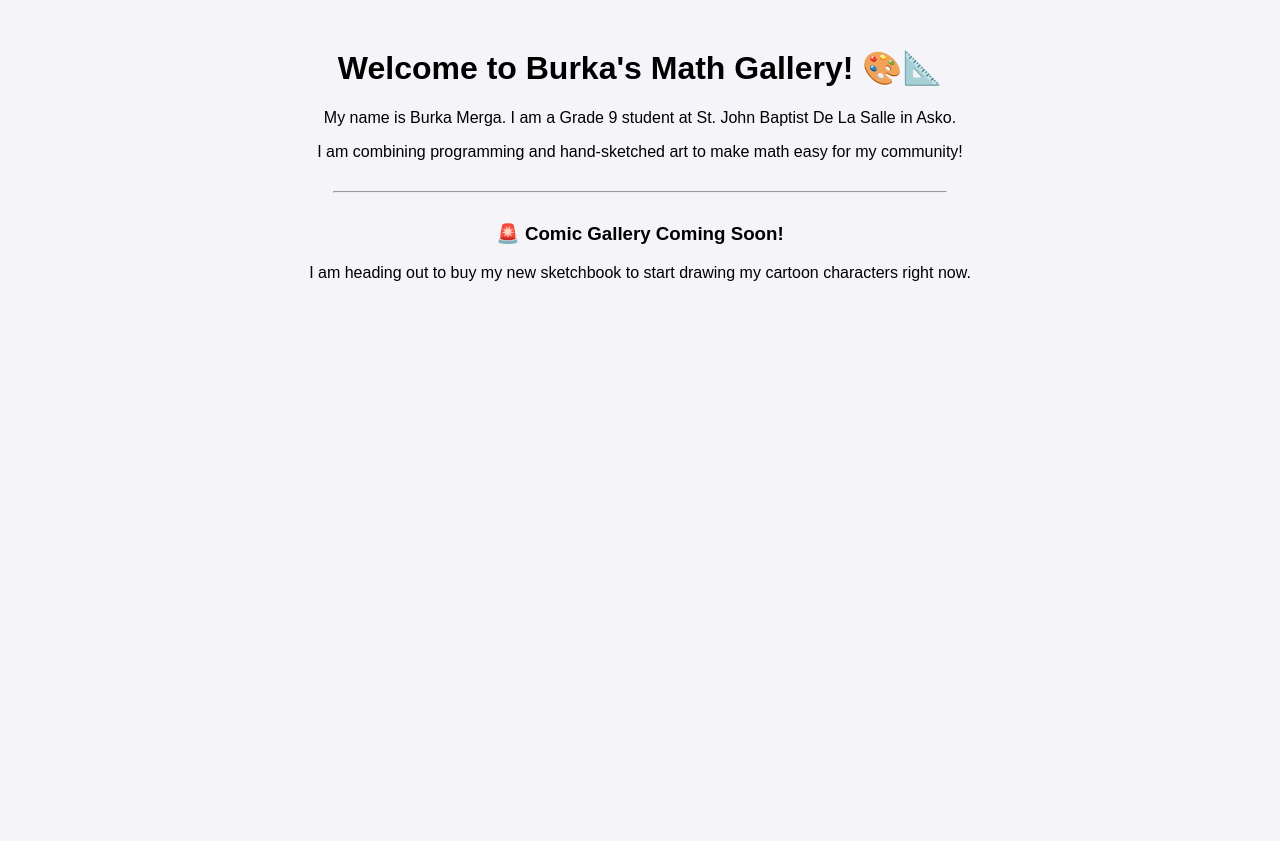
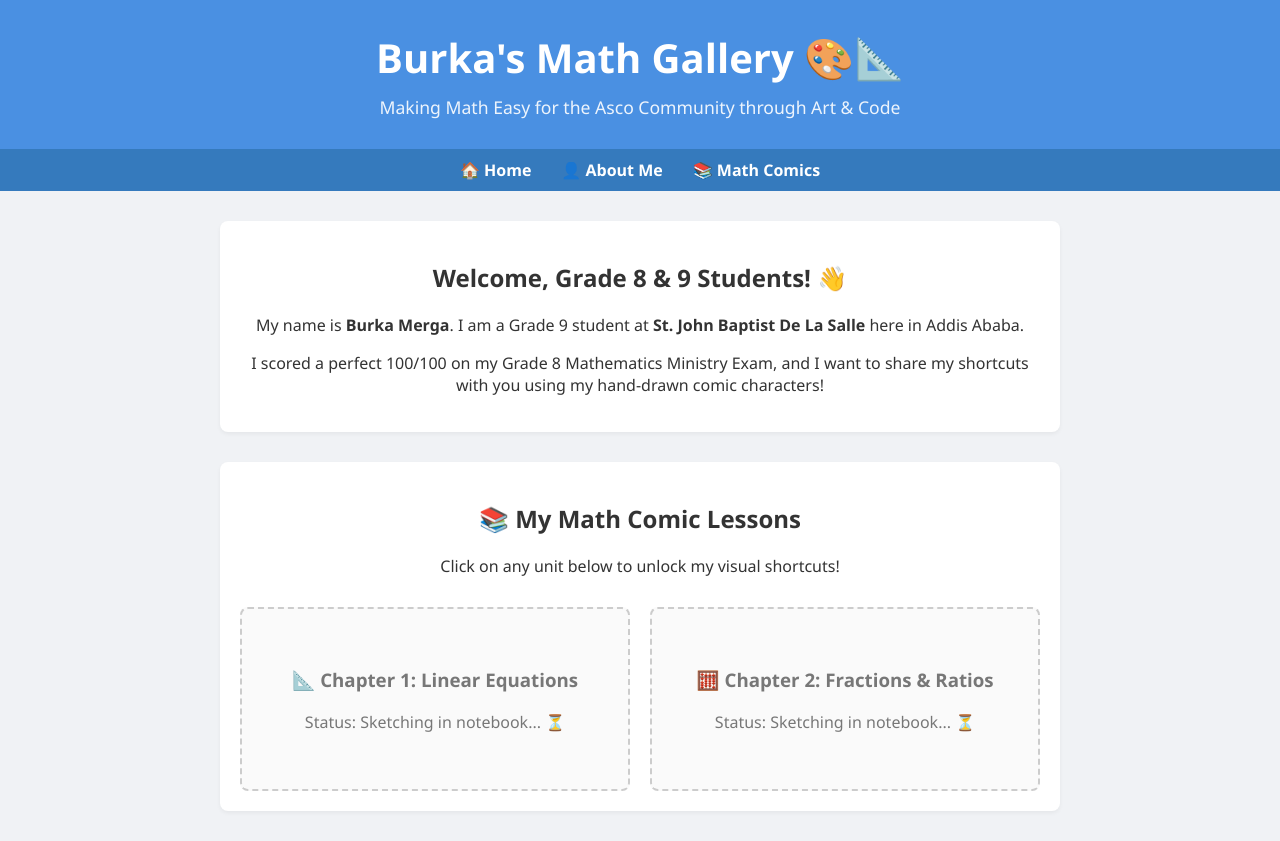
Before and after one commit to burkamerga/de-la-salle-math, a plain HTML site: page index.html in a window 1280 px wide. Before the commit the page ends 800 px from the top, so only its background shows below. Drawn offline with Linux system fonts and the light colour scheme.

Commit message:
Update index.html

```diff
--- a/index.html
+++ b/index.html
@@ -4,17 +4,51 @@
     <meta charset="UTF-8">
     <meta name="viewport" content="width=device-width, initial-scale=1.0">
     <title>Burka's Math Gallery</title>
+    <style>
+        body { font-family: 'Segoe UI', Arial, sans-serif; background-color: #f0f2f5; margin: 0; padding: 0; color: #333; }
+        header { background-color: #4A90E2; color: white; padding: 30px 20px; text-align: center; box-shadow: 0 4px 6px rgba(0,0,0,0.1); }
+        .nav-bar { background-color: #357ABD; display: flex; justify-content: center; padding: 10px; }
+        .nav-item { color: white; text-decoration: none; margin: 0 15px; font-weight: bold; }
+        .container { max-width: 800px; margin: 30px auto; padding: 20px; background: white; border-radius: 8px; box-shadow: 0 2px 4px rgba(0,0,0,0.05); text-align: center; }
+        .comic-grid { display: grid; grid-template-columns: repeat(auto-fit, minmax(250px, 1fr)); gap: 20px; margin-top: 30px; }
+        .comic-card { border: 2px dashed #ccc; border-radius: 8px; padding: 40px 20px; background-color: #fafafa; color: #777; transition: 0.3s; }
+        .comic-card:hover { border-color: #4A90E2; background-color: #f4f8ff; color: #4A90E2; }
+    </style>
 </head>
-<body style="font-family: sans-serif; text-align: center; background-color: #f4f4f9; padding: 20px;">
+<body>
 
-    <h1>Welcome to Burka's Math Gallery! 🎨📐</h1>
-    <p>My name is Burka Merga. I am a Grade 9 student at St. John Baptist De La Salle in Asko.</p>
-    <p>I am combining programming and hand-sketched art to make math easy for my community!</p>
+    <header>
+        <h1 style="margin: 0; font-size: 2.5em;">Burka's Math Gallery 🎨📐</h1>
+        <p style="margin: 10px 0 0 0; font-size: 1.1em; opacity: 0.9;">Making Math Easy for the Asco Community through Art & Code</p>
+    </header>
 
-    <hr style="width: 50%; margin: 30px auto;">
+    <div class="nav-bar">
+        <a href="#" class="nav-item">🏠 Home</a>
+        <a href="#about" class="nav-item">👤 About Me</a>
+        <a href="#comics" class="nav-item">📚 Math Comics</a>
+    </div>
 
-    <h3>🚨 Comic Gallery Coming Soon!</h3>
-    <p>I am heading out to buy my new sketchbook to start drawing my cartoon characters right now.</p>
+    <div class="container" id="about">
+        <h2>Welcome, Grade 8 & 9 Students! 👋</h2>
+        <p>My name is <strong>Burka Merga</strong>. I am a Grade 9 student at <strong>St. John Baptist De La Salle</strong> here in Addis Ababa.</p>
+        <p>I scored a perfect 100/100 on my Grade 8 Mathematics Ministry Exam, and I want to share my shortcuts with you using my hand-drawn comic characters!</p>
+    </div>
+
+    <div class="container" id="comics">
+        <h2>📚 My Math Comic Lessons</h2>
+        <p>Click on any unit below to unlock my visual shortcuts!</p>
+
+        <div class="comic-grid">
+            <div class="comic-card">
+                <h3>📐 Chapter 1: Linear Equations</h3>
+                <p>Status: Sketching in notebook... ⏳</p>
+            </div>
+            <div class="comic-card">
+                <h3>🧮 Chapter 2: Fractions & Ratios</h3>
+                <p>Status: Sketching in notebook... ⏳</p>
+            </div>
+        </div>
+    </div>
 
 </body>
 </html>
```
